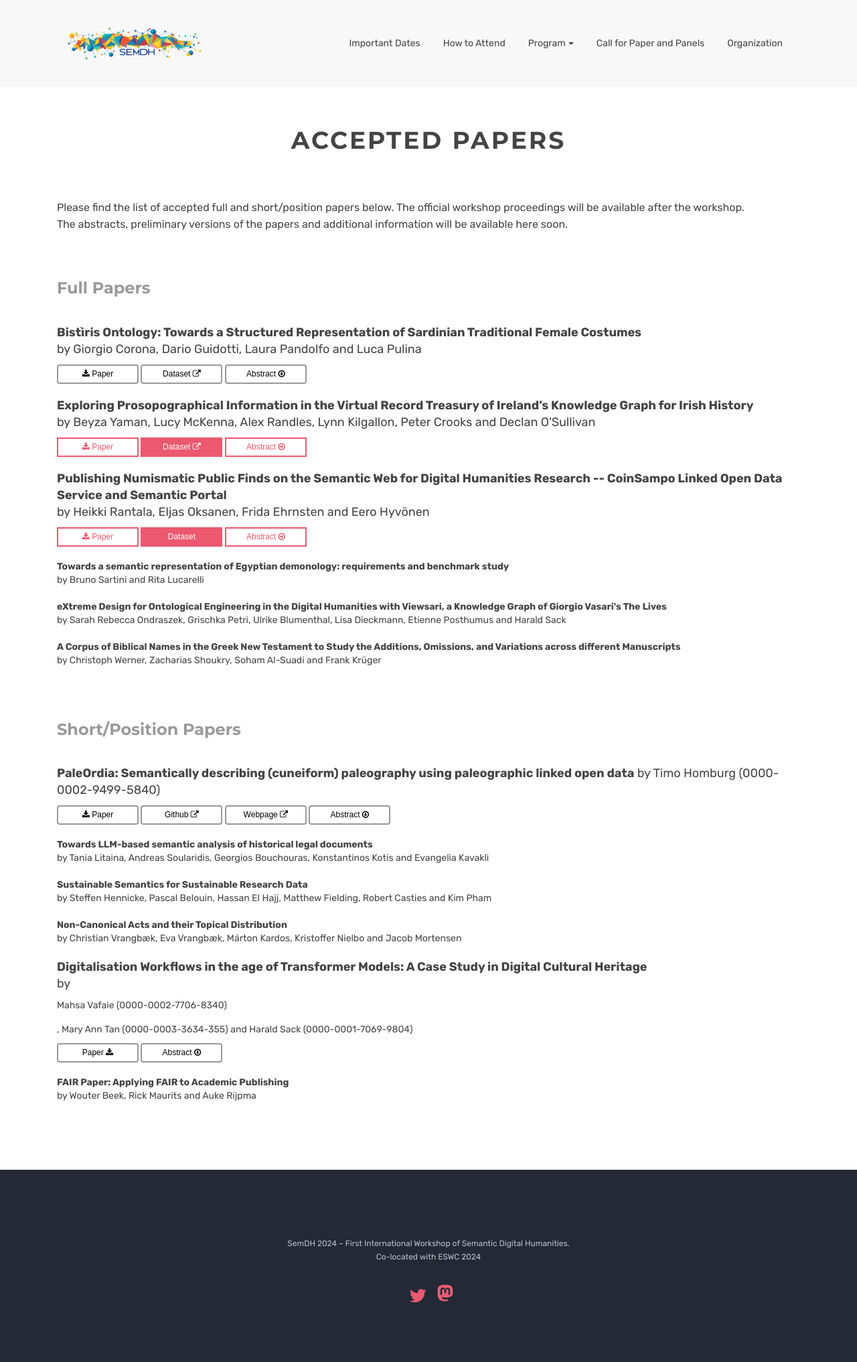
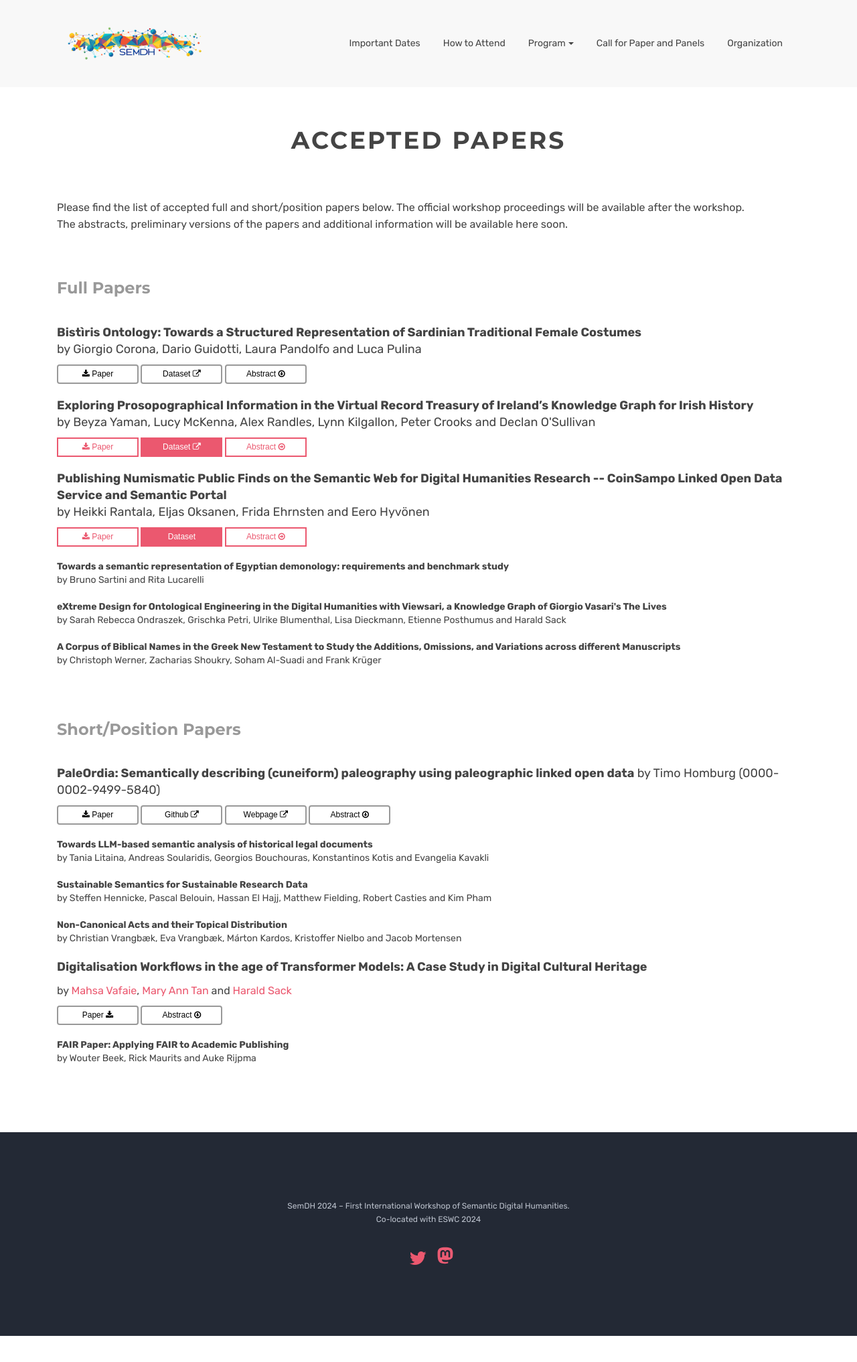
Before and after one commit to SemDH/semdh.github.io, a Jekyll site: the page built from accepted-papers-test.html, in a window 1280 px wide. Shown: the top 2033 px of the page at 67% size. Built offline with Jekyll 4.4.1, drawn with Linux system fonts in a browser that asks for light colours.

Commit message:
cr vafaie

```diff
--- a/accepted-papers-test.html
+++ b/accepted-papers-test.html
@@ -138,8 +138,8 @@ canonical: https://semdh.github.io
 
               <br />
 
-              <p class="xl"><strong>Digitalisation Workflows in the age of Transformer Models: A Case Study in Digital Cultural Heritage</strong><br />
-              by <ul>Mahsa Vafaie (0000-0002-7706-8340)</ul>, Mary Ann Tan (0000-0003-3634-355) and Harald Sack (0000-0001-7069-9804)
+              <p class="xl"><strong>Digitalisation Workflows in the age of Transformer Models: A Case Study in Digital Cultural Heritage</strong></p>
+              <p class="lead">by <a href="https://orcid.org/0000-0002-7706-8340">Mahsa Vafaie</a>, <a href="https://orcid.org/0000-0003-3634-355">Mary Ann Tan</a> and <a href="https://orcid.org/0000-0001-7069-9804">Harald Sack</a>
               </p>
                 <button type="button" class="btn std-btn btn-sm btn-papers btn-rounded">Paper <i class="fa fa-download icons"></i></button>
                 <button type="button" class="btn std-btn  btn-sm btn-papers btn-rounded" data-toggle="collapse" href="#vafaie" role="button" aria-expanded="false" aria-controls="vafaie">Abstract <i class="fa fa-arrow-circle-o-down icons"></i></button>
```
